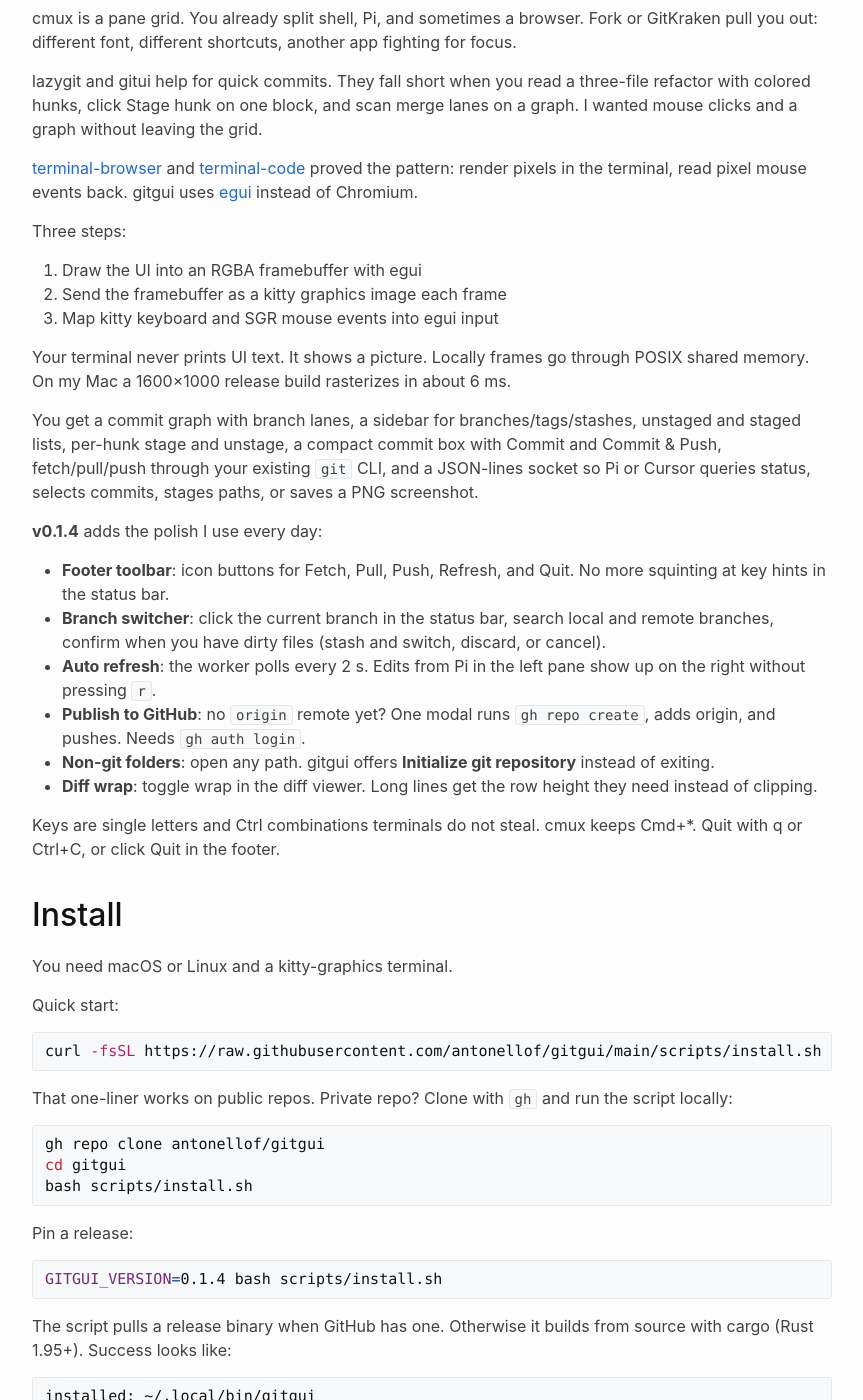
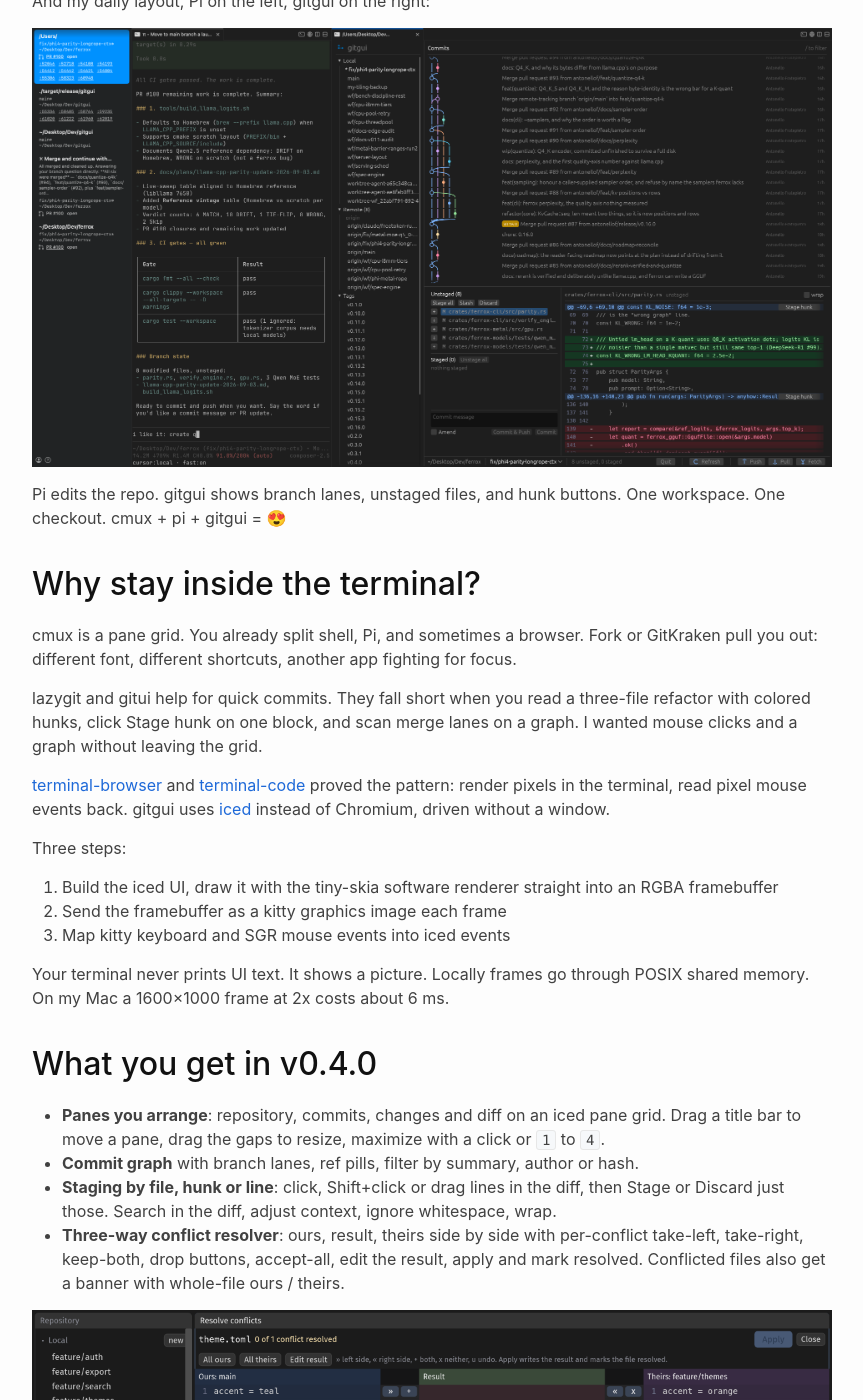
Before and after one commit to antonellof/antonellof.github.io, a Jekyll site: the page built from _posts/2026-09-03-gitgui-terminal-git-gui-cmux-pi.md, in a window 1280 px wide and 1400 px high, scrolled down 1134 px. Shown: the whole window, without its empty margins (208-1071 px from the left). Built offline with Jekyll 4.4.1, drawn with Linux system fonts in a browser that asks for light colours; nearby versions of some CDN libraries; some of the changed text lies outside the part shown.

Commit message:
gitgui post: v0.4.0 update, iced UI, panes, conflict resolver, editor, new screenshots

````diff
--- a/_posts/2026-09-03-gitgui-terminal-git-gui-cmux-pi.md
+++ b/_posts/2026-09-03-gitgui-terminal-git-gui-cmux-pi.md
@@ -3,8 +3,9 @@
 title: "gitgui: a real git GUI inside cmux, next to Pi"
 date: 2026-09-03
 categories: [How-To]
-tags: [gitgui, cmux, Pi Agent, Git, Rust, egui, kitty graphics, macOS, Agentic AI]
-excerpt: "I wanted a Sourcetree-class git GUI in the same cmux window as my coding agent. gitgui v0.1.4 renders pixels in the terminal with Rust and egui: footer toolbar, branch switcher, auto refresh, GitHub publish. Pi drives it over a Unix socket."
+tags: [gitgui, cmux, Pi Agent, Git, Rust, iced, kitty graphics, macOS, Agentic AI]
+excerpt: "I wanted a Sourcetree-class git GUI in the same cmux window as my coding agent. gitgui v0.4.0 renders pixels in the terminal with Rust and iced: draggable panes, a three-way conflict resolver, a code editor, history rewriting. Pi drives it over a Unix socket."
+last_modified_at: 2026-09-06
 render_with_liquid: false
 ---
 
@@ -12,13 +13,19 @@
 
 Pi runs `git status` and `git diff` fine. You still lose the commit graph, the staged file list, inline diffs, and hunk buttons when you review a refactor. I kept Alt-Tabbing to Fork or squinting at `git diff` output. I wanted Sourcetree in the same cmux grid as the agent.
 
-So I built [gitgui](https://github.com/antonellof/gitgui) a Rust one binary that paints a GUI into your terminal pane with the [kitty graphics protocol](https://sw.kovidgoyal.net/kitty/graphics-protocol/). Pixels, not a TUI. Graph, sidebar, diff viewer, commit box. cmux, Ghostty, kitty, WezTerm. Over SSH it sends zlib plus base64 frames.
+So I built [gitgui](https://github.com/antonellof/gitgui), one Rust binary that paints a GUI into your terminal pane with the [kitty graphics protocol](https://sw.kovidgoyal.net/kitty/graphics-protocol/). Pixels, not a TUI. Graph, sidebar, diff viewer, commit box, editor, conflict resolver. cmux, Ghostty, kitty, WezTerm. Over SSH it sends zlib plus base64 frames.
 
-This is my daily layout:
+*Updated 2026-09-06 for v0.4.0: the UI moved from egui to [iced](https://iced.rs), the panes drag and resize, and merge conflicts get a three-way resolver.*
+
+This is what v0.4.0 looks like on a repo with branches, tags, a stash and a merge stopped on a conflict:
+
+![gitgui v0.4.0: repository sidebar, commit graph with branch lanes, changes with a conflict, diff with the conflict banner](/assets/images/posts/gitgui-panes.png)
+
+And my daily layout, Pi on the left, gitgui on the right:
 
 ![gitgui in a cmux split beside Pi: commit graph and diff on the right, agent session on the left](/assets/images/posts/gitgui-cmux-pi.png)
 
-Pi on the left edits the repo. gitgui on the right shows branch lanes, unstaged files, and hunk buttons. One workspace. One checkout.
+Pi edits the repo. gitgui shows branch lanes, unstaged files, and hunk buttons. One workspace. One checkout.
 cmux + pi + gitgui = 😍
 
 ## Why stay inside the terminal?
@@ -27,28 +34,39 @@
 
 lazygit and gitui help for quick commits. They fall short when you read a three-file refactor with colored hunks, click Stage hunk on one block, and scan merge lanes on a graph. I wanted mouse clicks and a graph without leaving the grid.
 
-[terminal-browser](https://github.com/zenbu-labs/terminal-browser) and [terminal-code](https://github.com/zenbu-labs/terminal-code) proved the pattern: render pixels in the terminal, read pixel mouse events back. gitgui uses [egui](https://github.com/emilk/egui) instead of Chromium.
+[terminal-browser](https://github.com/zenbu-labs/terminal-browser) and [terminal-code](https://github.com/zenbu-labs/terminal-code) proved the pattern: render pixels in the terminal, read pixel mouse events back. gitgui uses [iced](https://iced.rs) instead of Chromium, driven without a window.
 
 Three steps:
 
-1. Draw the UI into an RGBA framebuffer with egui
+1. Build the iced UI, draw it with the tiny-skia software renderer straight into an RGBA framebuffer
 2. Send the framebuffer as a kitty graphics image each frame
-3. Map kitty keyboard and SGR mouse events into egui input
+3. Map kitty keyboard and SGR mouse events into iced events
 
-Your terminal never prints UI text. It shows a picture. Locally frames go through POSIX shared memory. On my Mac a 1600×1000 release build rasterizes in about 6 ms.
+Your terminal never prints UI text. It shows a picture. Locally frames go through POSIX shared memory. On my Mac a 1600×1000 frame at 2x costs about 6 ms.
 
-You get a commit graph with branch lanes, a sidebar for branches/tags/stashes, unstaged and staged lists, per-hunk stage and unstage, a compact commit box with Commit and Commit & Push, fetch/pull/push through your existing `git` CLI, and a JSON-lines socket so Pi or Cursor queries status, selects commits, stages paths, or saves a PNG screenshot.
+## What you get in v0.4.0
 
-**v0.1.4** adds the polish I use every day:
+- **Panes you arrange**: repository, commits, changes and diff on an iced pane grid. Drag a title bar to move a pane, drag the gaps to resize, maximize with a click or `1` to `4`.
+- **Commit graph** with branch lanes, ref pills, filter by summary, author or hash.
+- **Staging by file, hunk or line**: click, Shift+click or drag lines in the diff, then Stage or Discard just those. Search in the diff, adjust context, ignore whitespace, wrap.
+- **Three-way conflict resolver**: ours, result, theirs side by side with per-conflict take-left, take-right, keep-both, drop buttons, accept-all, edit the result, apply and mark resolved. Conflicted files also get a banner with whole-file ours / theirs.
 
-- **Footer toolbar**: icon buttons for Fetch, Pull, Push, Refresh, and Quit. No more squinting at key hints in the status bar.
-- **Branch switcher**: click the current branch in the status bar, search local and remote branches, confirm when you have dirty files (stash and switch, discard, or cancel).
-- **Auto refresh**: the worker polls every 2 s. Edits from Pi in the left pane show up on the right without pressing `r`.
-- **Publish to GitHub**: no `origin` remote yet? One modal runs `gh repo create`, adds origin, and pushes. Needs `gh auth login`.
-- **Non-git folders**: open any path. gitgui offers **Initialize git repository** instead of exiting.
-- **Diff wrap**: toggle wrap in the diff viewer. Long lines get the row height they need instead of clipping.
+![Three-way conflict resolver: ours, result, theirs with per-conflict buttons](/assets/images/posts/gitgui-merge.png)
 
-Keys are single letters and Ctrl combinations terminals do not steal. cmux keeps Cmd+*. Quit with q or Ctrl+C, or click Quit in the footer.
+- **History rewriting from the commit menu**: reword, squash, fixup, drop, move up / down, edit, autosquash. gitgui runs `git rebase` with itself as the sequence editor, so no editor pops up in your pane.
+- **Branches, remotes, tags, stashes** in a collapsible sidebar: checkout, create, rename, delete, merge, rebase onto, fast-forward, upstream, open pull request, delete on remote, fetch one remote, push a tag, apply / pop / drop / branch from stash.
+- **File tree** of the whole working tree, folders listed on demand, changed files colored. Click a file and it opens in the built-in editor.
+- **Editor** on iced's text editor with syntax colors for the common languages, undo, `Ctrl+S`. `Shift+E` opens the file in your own editor in a new cmux split (`--editor`, `git config gitgui.editor`, `$EDITOR`; GUI editors like `code` open detached). `Shift+O` opens cmux's file preview.
+
+![Built-in editor with syntax colors next to the repository sidebar](/assets/images/posts/gitgui-editor.png)
+
+- **Merge and rebase state** in the footer with continue / abort / skip.
+- **Branch switcher**, publish to GitHub through `gh`, initialize a non-git folder, auto refresh every 2 s when the repo changes.
+- **Agent socket**: `gitgui ls`, `gitgui action '{"cmd":"status"}'`, so Pi or Cursor query status, select commits, stage paths, fetch, push, or save a PNG screenshot.
+
+![Commit menu: cherry-pick, revert, reset, reword, squash, fixup, drop, move](/assets/images/posts/gitgui-menu.png)
+
+Keys are single letters and Ctrl combinations terminals do not steal. cmux keeps Cmd+*. `?` lists them all. Quit with q or Ctrl+C, or click Quit in the footer.
 
 ## Install
 
@@ -71,7 +89,7 @@
 Pin a release:
 
 ```bash
-GITGUI_VERSION=0.1.4 bash scripts/install.sh
+GITGUI_VERSION=0.4.0 bash scripts/install.sh
 ```
 
 The script pulls a release binary when GitHub has one. Otherwise it builds from source with cargo (Rust 1.95+). Success looks like:
@@ -140,13 +158,13 @@
 
 stdin reader blocks on terminal bytes and feeds a parser for kitty keys, SGR mouse, paste, resize.
 
-main loop runs egui, tessellates meshes, rasterizes triangles, encodes kitty graphics.
+main loop runs iced without a window: it builds the UI, feeds it the terminal events, applies the messages, and lets tiny-skia draw straight into the framebuffer that goes out as kitty graphics. The commit log, the diff and the conflict resolver are custom widgets that draw only their visible rows.
 
 git worker uses libgit2 for reads and index writes. fetch, pull, and push shell out to `git` so your credential helper and SSH agent stay untouched. A background poll every 2 s refreshes the snapshot when files change on disk, so Pi edits show up without a manual refresh.
 
 The UI reads an immutable RepoSnapshot. The worker swaps in a new snapshot after each command. Rendering never calls git.
 
-egui 0.36, a custom rasterizer, git2, libc for termios and shm, serde for the agent API. No Electron. No GPU backend. No tokio. Spec and protocol bytes live in [docs/SPEC.md](https://github.com/antonellof/gitgui/blob/main/docs/SPEC.md) and [docs/PROTOCOLS.md](https://github.com/antonellof/gitgui/blob/main/docs/PROTOCOLS.md).
+iced 0.14 (`iced_core`, `iced_runtime`, `iced_widget`, `iced_renderer` on tiny-skia, no winit), git2, libc for termios and shm, serde for the agent API. No Electron. No GPU backend. No tokio. Spec and protocol bytes live in [docs/SPEC.md](https://github.com/antonellof/gitgui/blob/main/docs/SPEC.md) and [docs/PROTOCOLS.md](https://github.com/antonellof/gitgui/blob/main/docs/PROTOCOLS.md).
 
 ## One refactor, start to finish
 
@@ -154,17 +172,17 @@
 
 Before gitgui: `git diff` in the shell for small diffs, Alt-Tab to Fork for a graph, lazygit when you want speed over pixels.
 
-Now: `gitgui --split right .` once per session. Tab between Pi and gitgui. Edits from Pi land in the unstaged list within a couple of seconds. Stage one hunk, leave another. Type a message, hit Commit & Push, or fetch first from the footer toolbar. Need a feature branch? Click the branch name, pick from the list, stash if you have WIP. First push to GitHub? Publish from the modal when there is no origin yet.
+Now: `gitgui --split right .` once per session. Tab between Pi and gitgui. Edits from Pi land in the unstaged list within a couple of seconds. Stage one hunk, leave another, or select three lines and stage just those. Type a message, hit Commit & Push, or fetch first from the footer. Need a feature branch? Click the branch name, pick from the list, stash if you have WIP. Merge came back with conflicts? Click Resolve, take a side per conflict, Apply, Continue. Want to fix a typo in a file Pi touched? Click it in the tree, edit, `Ctrl+S`.
 
 cmux still rings when Pi waits on you. Mouse clicks hit the right widgets. SSH sessions use the direct transport and the same UI.
 
-## What v1 skips
+## What it still skips
 
 cmux and Ghostty are the main targets. kitty works. tmux and Zellij need graphics passthrough and fail today.
 
 Ghostty on macOS has no stable split-from-child API. `gitgui --split` prints a keybind hint and runs in the current pane when needed.
 
-Merge conflict UI is out of scope for v1. Use git on the CLI or your desktop client for conflicts.
+The editor has no line-number gutter yet, and the resolver's result column is not editable in place: press Edit result to hand-edit the merged file.
 
 If you already run cmux and Pi, gitgui is the git pane I wished existed. Install it, split right, keep the graph beside the harness.
 
````
Also changed, not shown: assets/images/posts/gitgui-editor.png (added), assets/images/posts/gitgui-menu.png (added), assets/images/posts/gitgui-merge.png (added), assets/images/posts/gitgui-panes.png (added).
